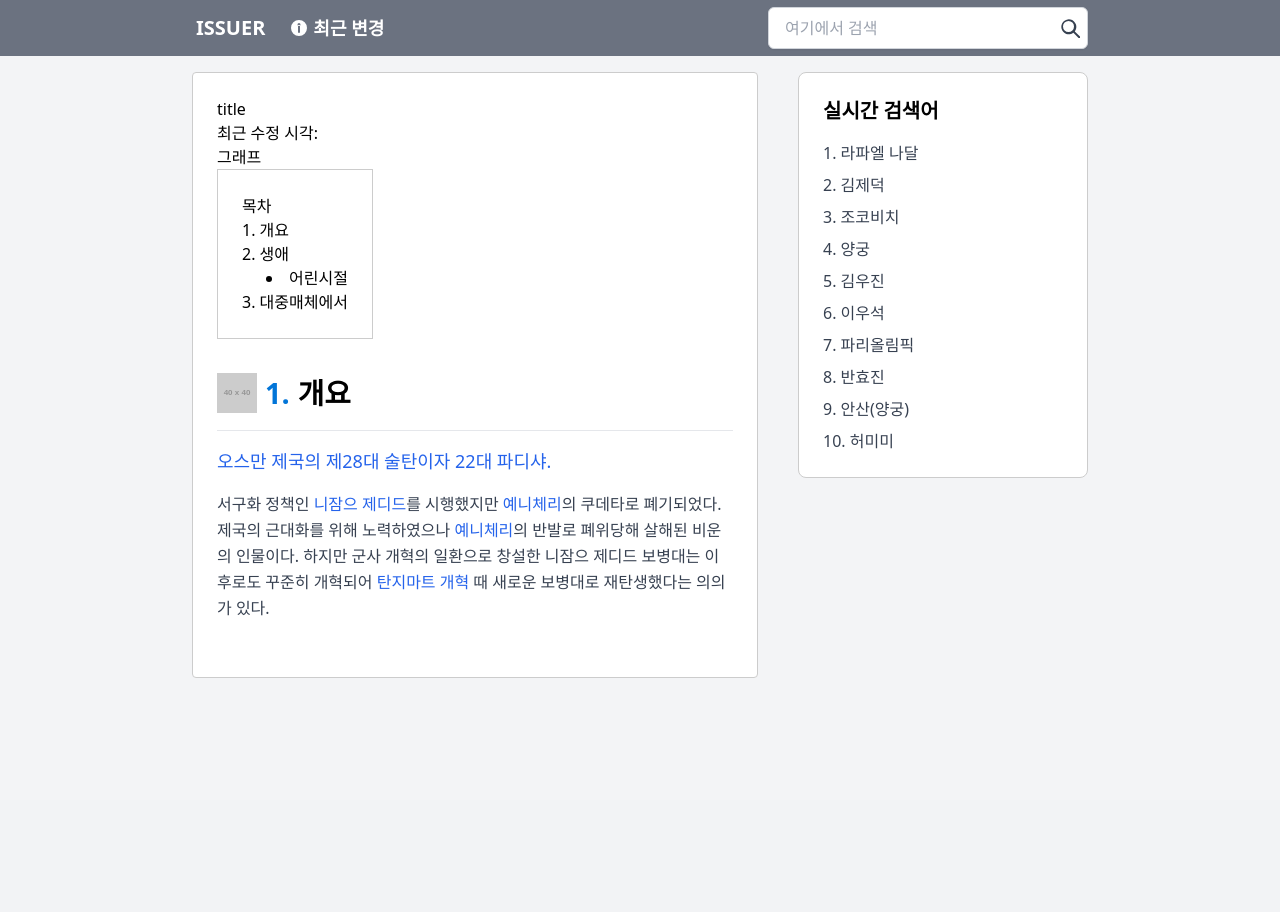
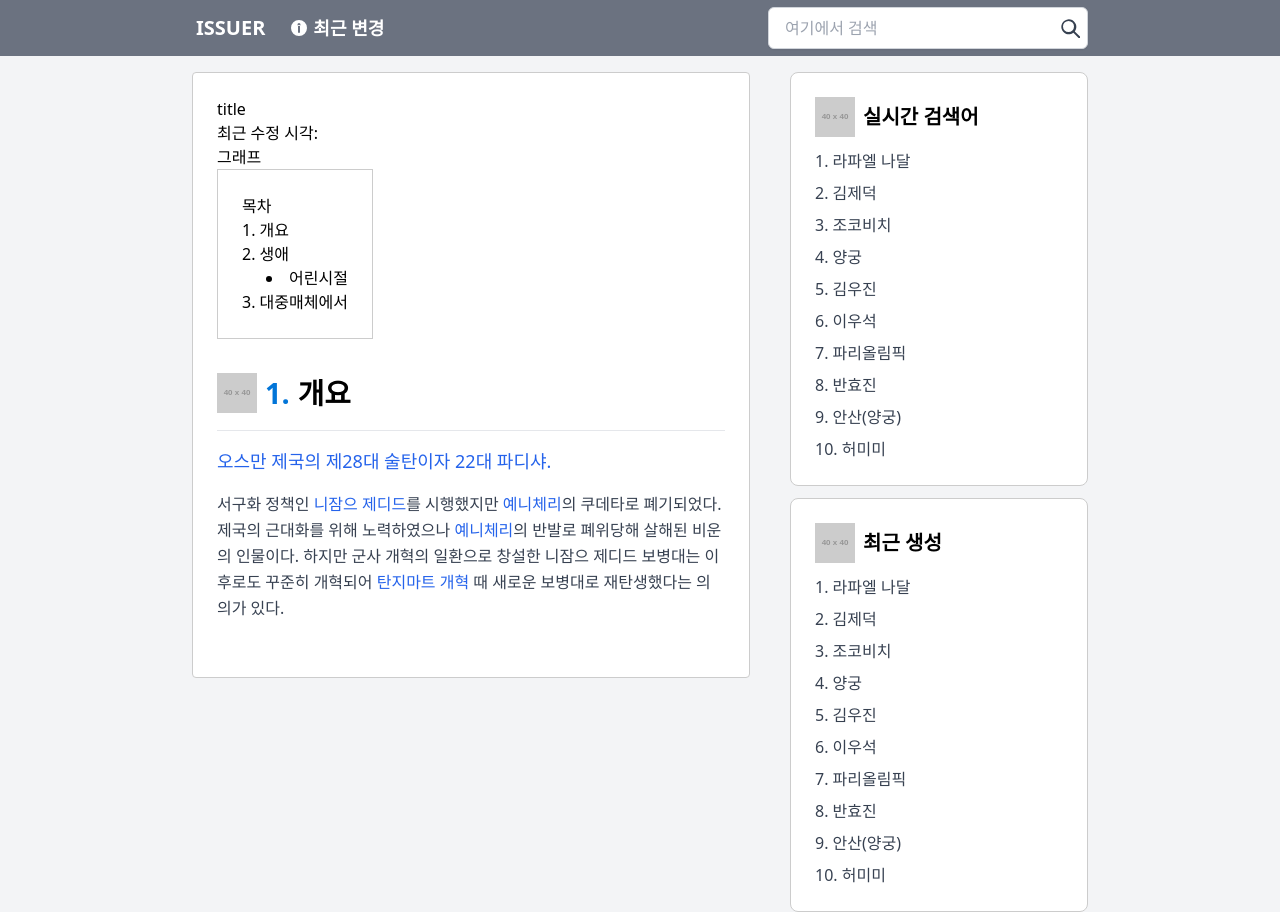
Before and after one commit to Issuer-2024/issuer, a FastAPI app: page /test/report in a window 1280 px wide. Before the commit the page ends 678 px from the top, so only its background shows below. Run offline with FastAPI, Linux system fonts and the light colour scheme; grey boxes labelled with a size stand in for pictures from a placeholder-image service; some libraries are stand-ins or nearby versions.

Commit message:
template: 실시간 검색어, 최근 생성 레이아웃 구성

```diff
--- a/templates/v2/keyword_rank.html
+++ b/templates/v2/keyword_rank.html
@@ -1,5 +1,10 @@
 <div class="flex flex-col bg-white rounded-lg p-6 " style="border: 1px solid #ccc">
-    <h2 class="text-xl font-bold mb-4" style="width: 15rem">실시간 검색어</h2>
+    <div class="flex justify-center items-center mb-3">
+        <img src="https://placehold.co/40x40" alt="Title Icon" class="w-10 h-10 mr-2">
+        <div style="width: 15rem">
+            <span class="text-xl font-bold mb-4">실시간 검색어</span>
+        </div>
+    </div>
     <ol class="list-decimal list-inside space-y-2 text-gray-700">
         <li>라파엘 나달</li>
         <li>김제덕</li>
--- a/templates/v2/recently_added_list.html
+++ b/templates/v2/recently_added_list.html
@@ -1,5 +1,10 @@
 <div class="flex flex-col bg-white rounded-lg p-6 " style="border: 1px solid #ccc">
-    <h2 class="text-xl font-bold mb-4" style="width: 15rem">실시간 검색어</h2>
+    <div class="flex justify-center items-center mb-3">
+        <img src="https://placehold.co/40x40" alt="Title Icon" class="w-10 h-10 mr-2">
+        <div style="width: 15rem">
+            <span class="text-xl font-bold mb-4">최근 생성</span>
+        </div>
+    </div>
     <ol class="list-decimal list-inside space-y-2 text-gray-700">
         <li>라파엘 나달</li>
         <li>김제덕</li>
--- a/templates/v2/report.html
+++ b/templates/v2/report.html
@@ -12,9 +12,12 @@
         <div style="width: 80%">
             {% include "content.html" %}
         </div>
-        <div class="flex flex-col">
+        <div class="flex flex-col gap-3">
             <div>
                 {% include "keyword_rank.html" %}
+            </div>
+            <div>
+                {% include "recently_added_list.html" %}
             </div>
         </div>
     </div>
```
